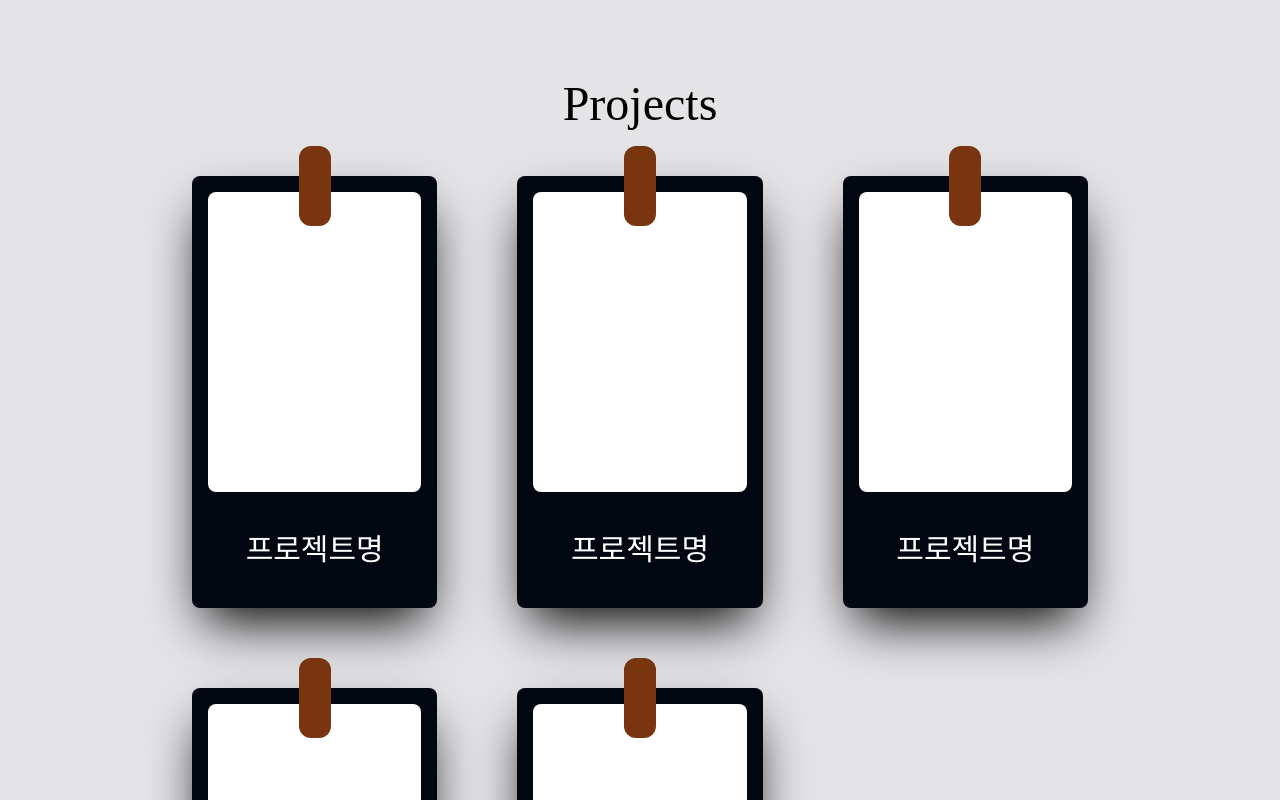
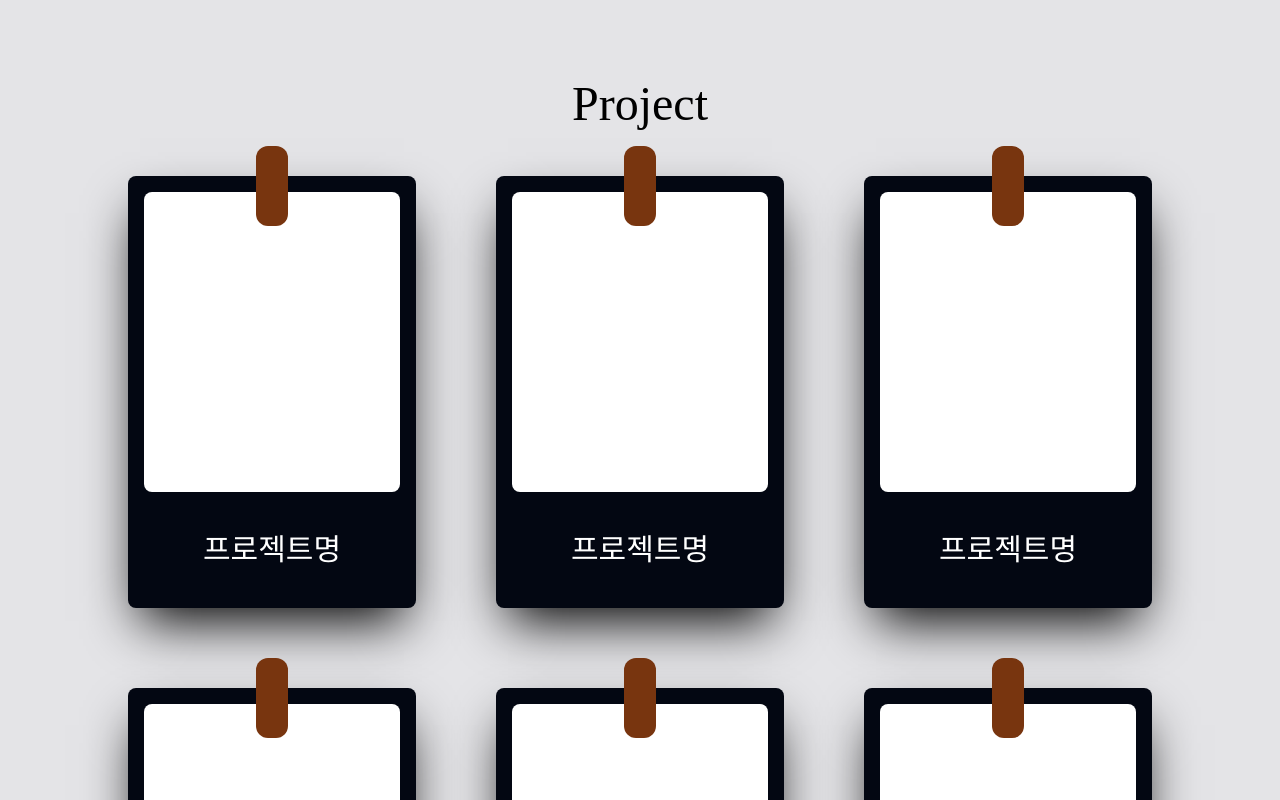
Before and after one commit to minjeong9919/Introduce-Me, a React (Create React App) app: page /project in a window 1280 px wide. Built offline with nearby package versions, Linux system fonts and the light colour scheme.

Commit message:
Design: 애니메이션 추가 및 카드 컴포넌트 여러 개 추가

```diff
--- a/src/component/profile/Profile.jsx
+++ b/src/component/profile/Profile.jsx
@@ -2,7 +2,7 @@ import React from "react";
 
 export const Profile = ({ title, content }) => {
   return (
-    <div className="h-full bg-gray-300 hover:bg-white z-10">
+    <div className="h-full bg-gray-300 transition ease duration-500 hover:bg-white z-10">
       <div className="w-auto h-1/5 border p-4 rounded-2xl flex items-center ">
         <h1 className="text-2xl font-black">{title}</h1>
       </div>
--- a/src/page/ProjectPage.jsx
+++ b/src/page/ProjectPage.jsx
@@ -11,9 +11,21 @@ export const ProjectPage = () => {
         isModalVisible={isDetailModalVisible}
         setIsModalVisible={setIsDetailModalVisible}
       />
-      <div className="w-full h-lvh bg-zinc-200 overflow-auto px-20">
-        <p className="text-center text-5xl mt-20 mb-12">Projects</p>
+      <div className="w-full h-lvh bg-zinc-200 overflow-auto py-20">
+        <p className="text-center text-5xl mb-12">Project</p>
         <div className="w-4/5 grid grid-cols-3 gap-20 mx-auto">
+          <Project
+            isModalVisible={isDetailModalVisible}
+            setIsModalVisible={setIsDetailModalVisible}
+          />
+          <Project
+            isModalVisible={isDetailModalVisible}
+            setIsModalVisible={setIsDetailModalVisible}
+          />
+          <Project
+            isModalVisible={isDetailModalVisible}
+            setIsModalVisible={setIsDetailModalVisible}
+          />
           <Project
             isModalVisible={isDetailModalVisible}
             setIsModalVisible={setIsDetailModalVisible}
```
